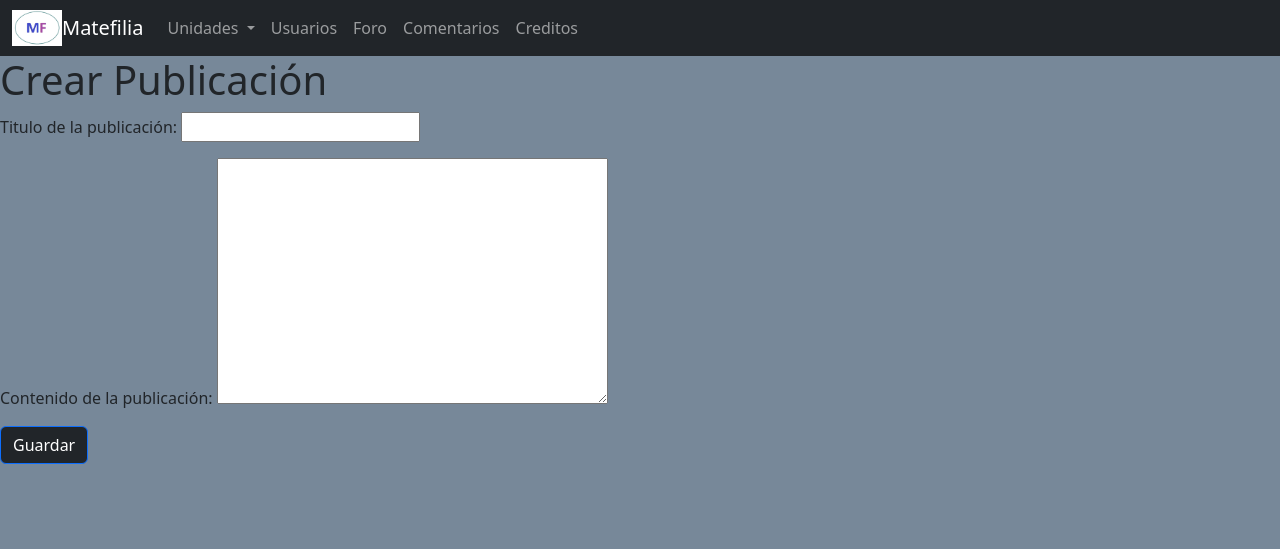
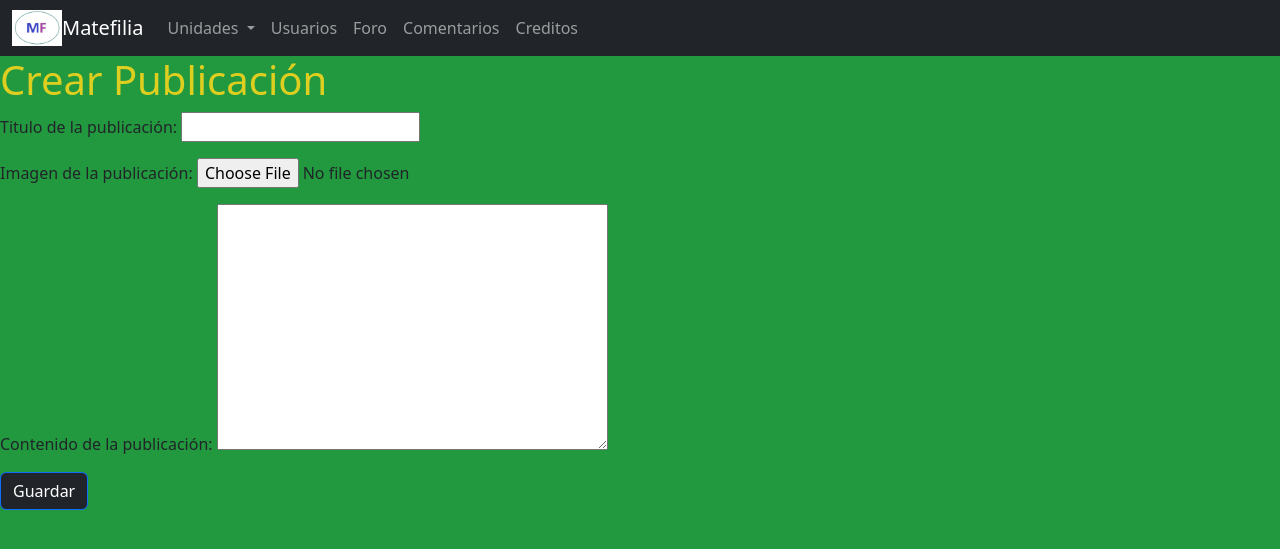
Before and after one commit to NicoLlasquen/G6-MF, a Django app: page /usuarios/CrearForo/ in a window 1280 px wide. Shown: the top 549 px of the page. Run offline with Django 4.2, Linux system fonts and the light colour scheme; tables that the repository leaves empty hold one stand-in row (values such as "Sample post").

Commit message:
cambie cosas

```diff
--- a/aplicacion3/formularios.py
+++ b/aplicacion3/formularios.py
@@ -4,14 +4,15 @@ from .models import Usuario, Comentarios
 
 class Crear_publicacion(forms.Form):
     titulo = forms.CharField(label="Titulo de la publicación", max_length=100)
+    imagen = forms.ImageField(label="Imagen de la publicación")
     texto = forms.CharField(
         label="Contenido de la publicación", widget=forms.Textarea)
-    usuario = Usuario.objects.all()
+    # usu = Usuario.objects.get(id=1)
 
 
 class Crear_comentario(forms.Form):
     texto = forms.CharField(label="Comentario", widget=forms.Textarea)
-    usuario = Comentarios.objects.all()
+    # coment = Comentarios.objects.get(id=1)
 
 
 class Crear_usuario(forms.Form):
--- a/aplicacion3/views.py
+++ b/aplicacion3/views.py
@@ -30,7 +30,7 @@ def crearForo(request):
         return render(request, 'ap3/crearForo.html', {'form': Crear_publicacion})
     else:
         Foro.objects.create(
-            titulo=request.POST['titulo'], texto=request.POST['texto'], usuario=request.POST['usuario'])
+            titulo=request.POST['titulo'], imagen=request.POST['imagen'], texto=request.POST['texto'])
         return redirect('foro')
 
 
--- a/static/css/main.css
+++ b/static/css/main.css
@@ -1,7 +1,7 @@
 body {
-    background-color: lightslategray;
+    background-color: rgb(34, 153, 62);
 }
 
-.botones {
-    text-emphasis-color: black;
+h1 {
+    color: rgb(222, 206, 32);
 }
--- a/templates/ap2/algebra.html
+++ b/templates/ap2/algebra.html
@@ -1,3 +1,3 @@
 {% extends 'layout/base.html' %}{% block content %}
-<div>hola algebra</div>
+<div>hola álgebra y funciones</div>
 {% endblock content %}
--- a/templates/ap2/geometria.html
+++ b/templates/ap2/geometria.html
@@ -1,3 +1,3 @@
 {% extends 'layout/base.html' %}{% block content %}
-<div>hola geometria</div>
+<div>hola geometría</div>
 {% endblock content %}
--- a/templates/ap2/numeros.html
+++ b/templates/ap2/numeros.html
@@ -1,3 +1,3 @@
 {% extends 'layout/base.html' %}{% block content %}
-<div>hola numeros</div>
+<div>hola números</div>
 {% endblock content %}
--- a/templates/ap2/probabilidad.html
+++ b/templates/ap2/probabilidad.html
@@ -1,3 +1,3 @@
 {% extends 'layout/base.html' %}{% block content %}
-<div>hola probabilidad</div>
+<div>hola probabilidad y estadística</div>
 {% endblock content %}
```
Also changed, not shown: aplicacion3/models.py (+12 -2 lines), aplicacion3/migrations/0004_foro_imagen.py (added), aplicacion3/migrations/0005_tematica_remove_foro_imagen_remove_foro_usuarioforo.py (added), db.sqlite3, 1 other file.
